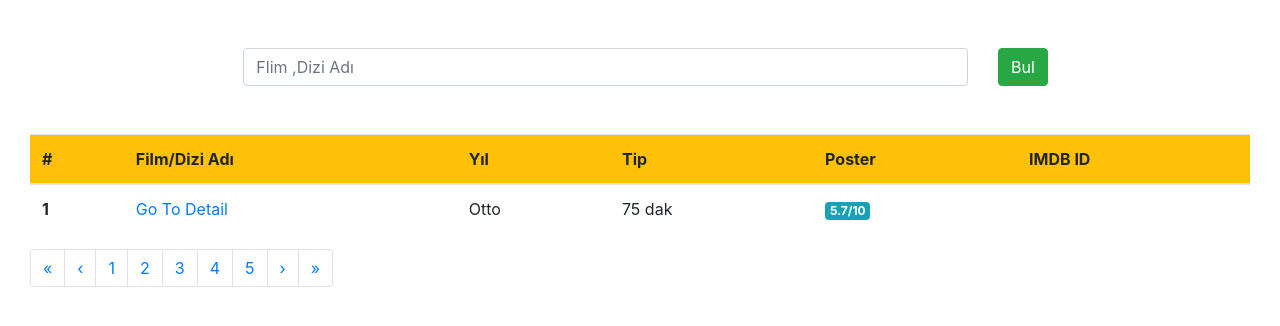
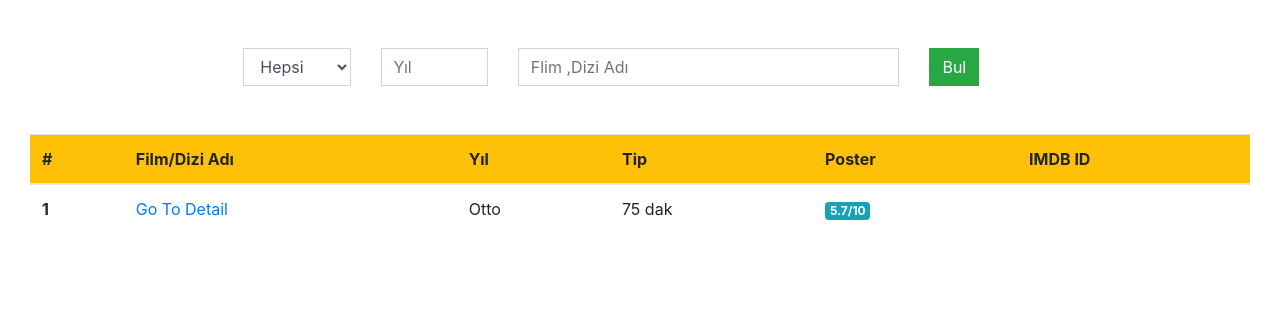
Before and after one commit to hamdiituu/movies-app-for-react, a React (Create React App) app: page / in a window 1280 px wide. Shown: the top 326 px of the page. Built offline with nearby package versions, Linux system fonts and the light colour scheme; no server answers.

Commit message:
search bar change and App js append

```diff
--- /dev/null
+++ b/src/App.js
@@ -0,0 +1,10 @@
+import React from 'react';
+import {AppRoute} from './routes'
+class App extends React.Component{
+    render() {
+        return(
+                <AppRoute/>
+        )
+    }
+}
+export default App;
--- a/src/components/MovieTable.js
+++ b/src/components/MovieTable.js
@@ -1,5 +1,5 @@
 import React from 'react';
-import {Container, Pagination, PaginationItem, PaginationLink, Table,Badge} from 'reactstrap';
+import {Container,Table,Badge} from 'reactstrap';
 import {Link} from 'react-router-dom';
 const MovieTable =()=>{
     return(
@@ -26,45 +26,7 @@ const MovieTable =()=>{
 
                 </tbody>
             </Table>
-            <Pagination aria-label="Page navigation example">
-                <PaginationItem>
-                    <PaginationLink first href="#" />
-                </PaginationItem>
-                <PaginationItem>
-                    <PaginationLink previous href="#" />
-                </PaginationItem>
-                <PaginationItem>
-                    <PaginationLink href="#">
-                        1
-                    </PaginationLink>
-                </PaginationItem>
-                <PaginationItem>
-                    <PaginationLink href="#">
-                        2
-                    </PaginationLink>
-                </PaginationItem>
-                <PaginationItem>
-                    <PaginationLink href="#">
-                        3
-                    </PaginationLink>
-                </PaginationItem>
-                <PaginationItem>
-                    <PaginationLink href="#">
-                        4
-                    </PaginationLink>
-                </PaginationItem>
-                <PaginationItem>
-                    <PaginationLink href="#">
-                        5
-                    </PaginationLink>
-                </PaginationItem>
-                <PaginationItem>
-                    <PaginationLink next href="#" />
-                </PaginationItem>
-                <PaginationItem>
-                    <PaginationLink last href="#" />
-                </PaginationItem>
-            </Pagination>
+
         </Container>
 
     );
--- a/src/components/SearchBar.js
+++ b/src/components/SearchBar.js
@@ -5,12 +5,23 @@ class SearchBar extends React.Component{
     render(){
         return(
             <Container>
-                <Row>
-                    <Col xs={11} >
-                        <Input placeholder={"Flim ,Dizi Adı"} />
+                <Row className=" d-flex justify-content-center">
+                    <Col xs={2} >
+                        <select className="form-control rounded-0">
+                            <option>Hepsi</option>
+                            <option>Film</option>
+                            <option>Dizi</option>
+
+                        </select>
                     </Col>
-                    <Col xs={1}>
-                        <Button color={"success"}>Bul</Button>
+                    <Col xs={2} >
+                        <Input className="rounded-0" type="number" placeholder={"Yıl"} />
+                    </Col>
+                    <Col xs={6} >
+                        <Input className="rounded-0" placeholder={"Flim ,Dizi Adı"} />
+                    </Col>
+                    <Col xs={2}>
+                        <Button className="rounded-0" color={"success"}>Bul</Button>
                     </Col>
 
                 </Row>
--- a/src/index.js
+++ b/src/index.js
@@ -1,12 +1,12 @@
 import React from 'react';
 import ReactDOM from 'react-dom';
-import {AppRoute} from './routes'
+import App from './App';
 import * as serviceWorker from './serviceWorker';
 import 'bootstrap/dist/css/bootstrap.min.css';
 import { BrowserRouter } from "react-router-dom";
 ReactDOM.render(
   <BrowserRouter>
-    <AppRoute />
+      <App/>
   </BrowserRouter>,
   document.getElementById('root')
 );
--- a/src/pages/MainPage.js
+++ b/src/pages/MainPage.js
@@ -20,11 +20,12 @@ class MainPage extends React.Component{
 
     render(){
         return(
-                <Container fluid className={"mt-3"}>
-                    <Row className=" mt-5 d-flex justify-content-center">
-                        <Col xs={8}>
-                            <SearchBar/>
+                <Container fluid className="mt-5">
+                    <Row className="mt-3 d-flex justify-content-center" >
+                        <Col  xs={8}>
+                           <SearchBar/>
                         </Col>
+
                     </Row>
                     <Row>
                         <Col xs={12} className="mt-5">
```
